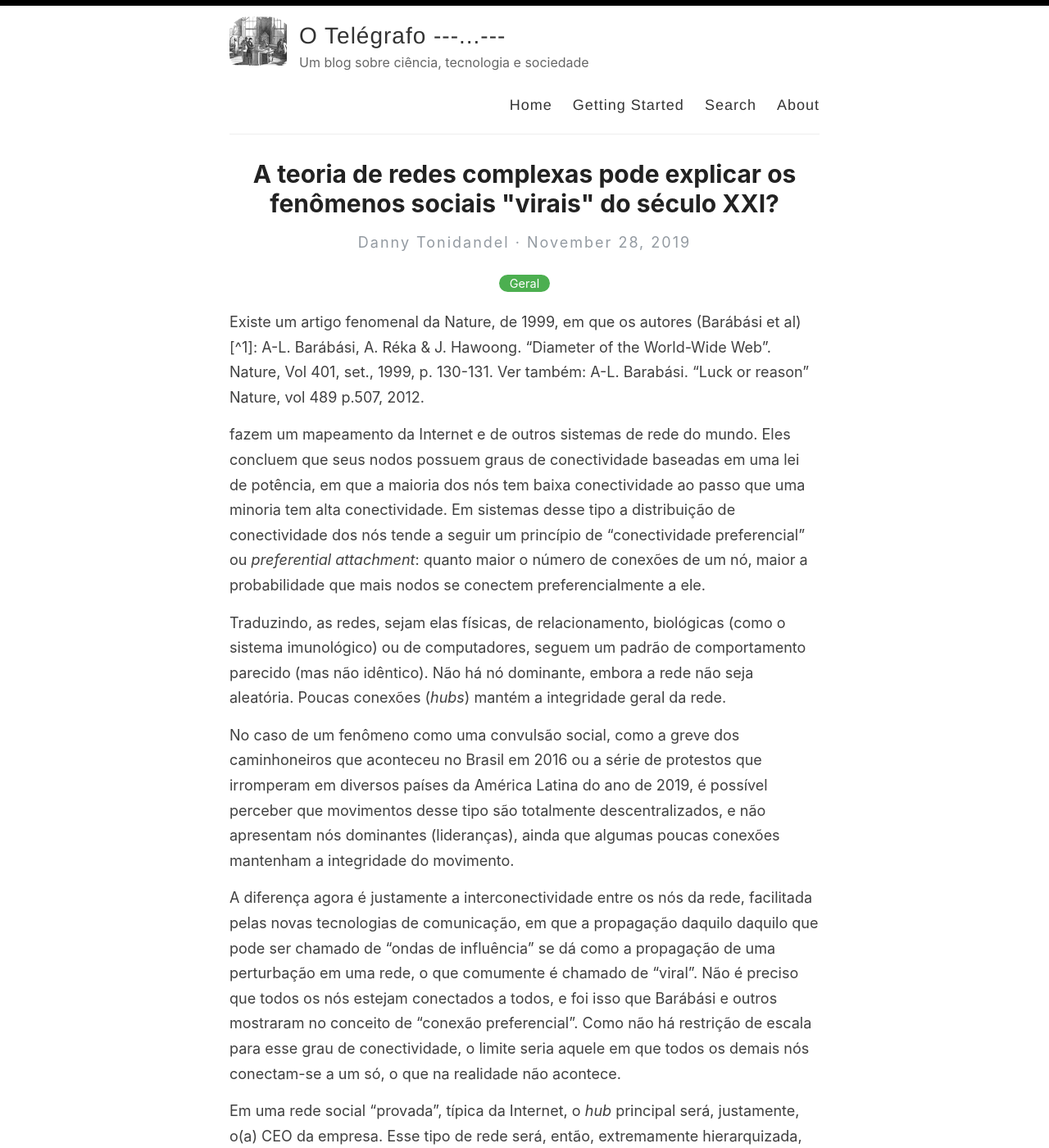
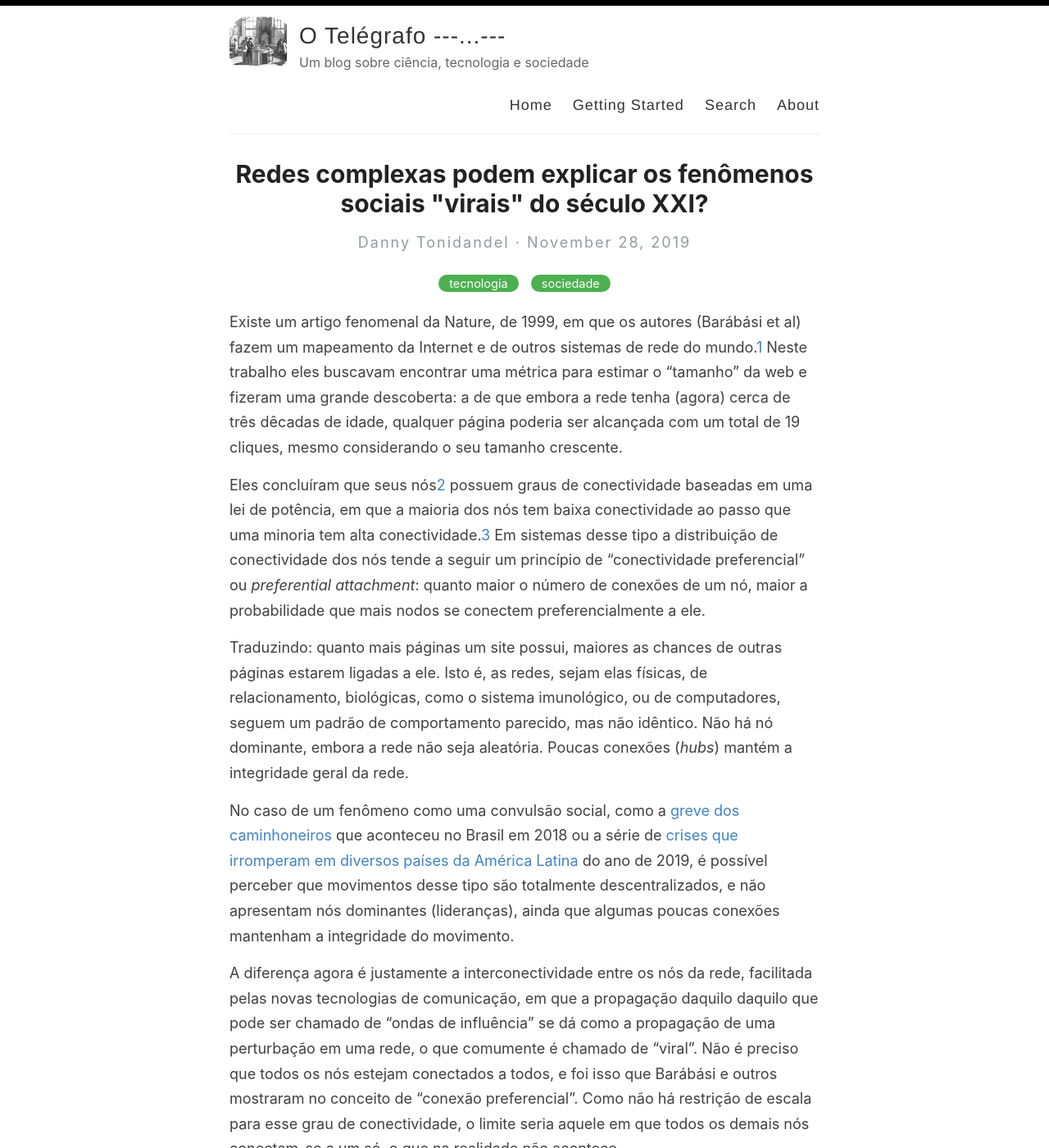
Before and after one commit to tonidandel/otelegrafo_, a Jekyll site: the page built from _posts/2019-11-28-redes-complexas-podem-explicar-fenomenos-sociais.md, in a window 1280 px wide and 1400 px high. Shown: the whole window at 82% size. Built offline with Jekyll 4.4.1, drawn with Linux system fonts in a browser that asks for light colours; some of the changed text lies outside the part shown.

Commit message:
atualizacao blog

```diff
--- a/_posts/2019-11-28-redes-complexas-podem-explicar-fenomenos-sociais.md
+++ b/_posts/2019-11-28-redes-complexas-podem-explicar-fenomenos-sociais.md
@@ -1,23 +1,22 @@
 ---
 layout: post
-title: A teoria de redes complexas pode explicar os fenômenos sociais "virais" do século XXI?
-categories: Geral
+title: Redes complexas podem explicar os fenômenos sociais "virais" do século XXI?
+categories: [tecnologia,sociedade]
 ---
 
 Existe um artigo fenomenal da Nature, de 1999, em que os autores (Barábási et
-al)
-[^1]: A-L. Barábási, A. Réka & J. Hawoong. “Diameter of the World-Wide Web”. Nature, Vol 401, set., 1999, p. 130-131. Ver também: A-L. Barabási. “Luck or reason” Nature, vol 489 p.507, 2012.
+al) fazem um mapeamento da Internet e de outros sistemas de rede do mundo.[^1] Neste trabalho eles buscavam encontrar uma métrica para estimar o "tamanho" da web e fizeram uma grande descoberta: a de que embora a rede tenha (agora) cerca de três dêcadas de idade, qualquer página poderia ser alcançada com um total de 19 cliques, mesmo considerando o seu tamanho crescente.
 
-fazem um mapeamento da Internet e de outros sistemas de rede do mundo. Eles concluem que seus nodos possuem graus de conectividade baseadas em uma lei de potência, em que a maioria dos nós tem baixa conectividade ao passo que uma minoria tem alta conectividade. Em sistemas desse tipo a distribuição de conectividade dos nós tende a seguir um princípio de “conectividade preferencial” ou *preferential attachment*: quanto maior o número de conexões de um nó, maior a probabilidade que mais nodos se conectem preferencialmente a ele.
+Eles concluíram que seus nós[^2] possuem graus de conectividade baseadas em uma lei de potência, em que a maioria dos nós tem baixa conectividade ao passo que uma minoria tem alta conectividade.[^3] Em sistemas desse tipo a distribuição de conectividade dos nós tende a seguir um princípio de “conectividade preferencial” ou *preferential attachment*: quanto maior o número de conexões de um nó, maior a probabilidade que mais nodos se conectem preferencialmente a ele.
 
-Traduzindo, as redes, sejam elas físicas, de relacionamento, biológicas (como o sistema imunológico) ou de computadores, seguem um padrão de comportamento parecido (mas não idêntico). Não há nó dominante, embora a rede não seja aleatória. Poucas conexões (*hubs*) mantém a integridade geral da rede.
+Traduzindo: quanto mais páginas um site possui, maiores as chances de outras páginas estarem ligadas a ele. Isto é, as redes, sejam elas físicas, de relacionamento, biológicas, como o sistema imunológico, ou de computadores, seguem um padrão de comportamento parecido, mas não idêntico. Não há nó dominante, embora a rede não seja aleatória. Poucas conexões (*hubs*) mantém a integridade geral da rede.
 
-No caso de um fenômeno como uma convulsão social, como a greve dos caminhoneiros que aconteceu no Brasil em 2016 ou a série de protestos que irromperam em diversos países da América Latina do ano de 2019, é possível perceber que movimentos desse tipo são totalmente descentralizados, e não apresentam nós dominantes (lideranças), ainda que algumas poucas conexões mantenham a integridade do movimento.
+No caso de um fenômeno como uma convulsão social, como a [greve dos caminhoneiros](https://pt.wikipedia.org/wiki/Greve_dos_caminhoneiros_no_Brasil_em_2018) que aconteceu no Brasil em 2018 ou a série de [crises que irromperam em diversos países da América Latina](https://www.bbc.com/portuguese/internacional-50386894) do ano de 2019, é possível perceber que movimentos desse tipo são totalmente descentralizados, e não apresentam nós dominantes (lideranças), ainda que algumas poucas conexões mantenham a integridade do movimento.
 
 A diferença agora é justamente a interconectividade entre os nós da rede, facilitada pelas novas tecnologias de comunicação, em que a propagação daquilo daquilo que pode ser chamado de “ondas de influência” se dá como a propagação de uma perturbação em uma rede, o que comumente é chamado de “viral”. Não é preciso que todos os nós estejam conectados a todos, e foi isso que Barábási e outros mostraram no conceito de “conexão preferencial”. Como não há restrição de escala para esse grau
 de conectividade, o limite seria aquele em que todos os demais nós conectam-se a um só, o que na realidade não acontece.
 
-Em uma rede social "provada", típica da Internet, o *hub* principal será, justamente, o(a) CEO da empresa. Esse tipo de rede será, então, extremamente hierarquizada, embora  se acredite uma rede desse tipo seja um "fórum aberto", um exemplo da filosofia liberal, o que está longe de ser (isso mesmo, a Internet tem dono!). Tais configurações de rede favorecem os *popstars* da economia e podem criar, aliás, daqui a algum tempo, os primeiros "trilhonários" do planeta.
+Em uma rede social "privada", típica da Internet, o *hub* principal será, justamente, o(a) CEO da empresa. Esse tipo de rede será, então, extremamente hierarquizada, embora  se acredite uma rede desse tipo seja um "fórum aberto", um exemplo da filosofia liberal, o que está longe de ser (isso mesmo, a Internet tem dono!). Tais configurações de rede favorecem os *popstars* da economia e podem criar, aliás, daqui a algum tempo, os primeiros "trilhonários" do planeta.
 
 Para o caso dos fenômenos de massa, essas redes acabam favorecendo posturas mais condizentes com os anseios e expectativas dos membros daquela rede. E como atualmente as posturas têm se inclinado para um comportamento mais extremista, há um evidente perigo.
 
@@ -26,3 +25,9 @@ No entanto isso pode mudar. Por exemplo, se alguns dos elos mais  influentes da
 Mas o que isto nos ajuda a entender como serão os fenômenos sociais daqui para frente?
 
 O fenômeno remonta um pouco do “Efeito Mateus” (baseado na passagem bíblica “Ao que tem, se lhe dará e terá em abundância, e ao que não tem, até o que tem lhe será tirado”), descrito primeiramente por Merton, mas vai muito além disso. Vale saber que os movimentos sociais daqui para frente apresentarão um padrão de comportamento similar, possibilitados pelas novas tecnologias digitais.
+
+[^1]: A-L. Barábási, A. Réka & J. Hawoong. “Diameter of the World-Wide Web”. Nature, Vol 401, set., 1999, p. 130-131.
+
+[^2]: A Internet pode ser pensada como um grande conjunto de nós, que seriam as páginas e arcos, que seriam os links que ligam umas páginas às outras.
+
+[^3]: Ver também: A-L. Barabási. “Luck or reason” Nature, vol 489 p.507, 2012.
```
